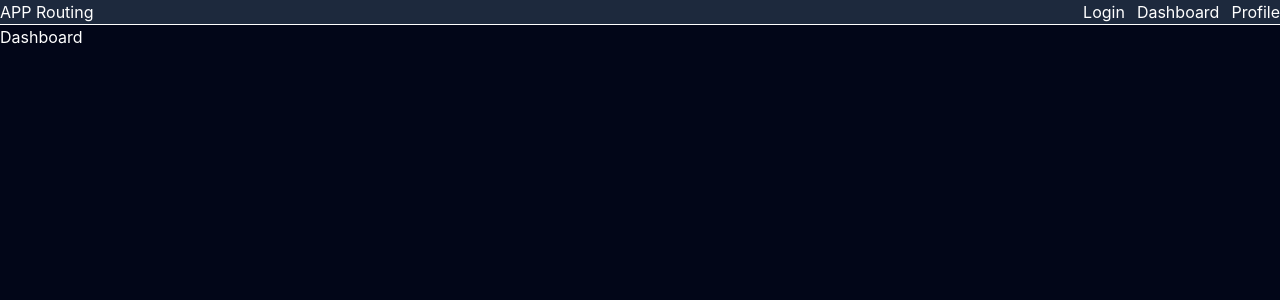
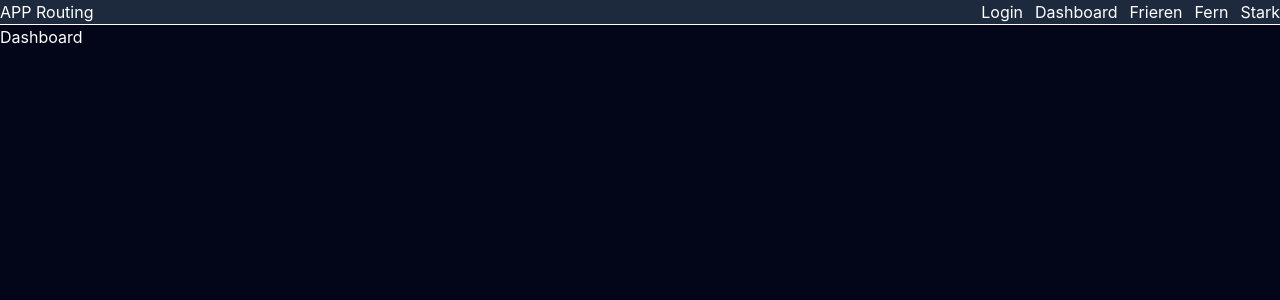
Before and after one commit to cuckoodile/IT-WebDev-2026-2027, a React (Vite) app: page /dashboard in a window 1280 px wide. Shown: the top 300 px of the page. Built offline with nearby package versions, Linux system fonts and the light colour scheme.

Commit message:
Added activity instruction

```diff
--- a/src/App.jsx
+++ b/src/App.jsx
@@ -24,7 +24,9 @@ export default function App() {
           {/* <button onClick={() => nav('/')}>Login</button> */}
           <button onClick={() => setLoginVisible(true)}>Login</button>
           <button onClick={() => nav("/dashboard")}>Dashboard</button>
-          <button onClick={() => nav("/dashboard/profile/2")}>Profile</button>
+          <button onClick={() => nav("/dashboard/profile/1")}>Frieren</button>
+          <button onClick={() => nav("/dashboard/profile/2")}>Fern</button>
+          <button onClick={() => nav("/dashboard/profile/3")}>Stark</button>
         </nav>
       </header>
 
```
Also changed, not shown: 1 other file (tests, documents, lock files or other folders).
